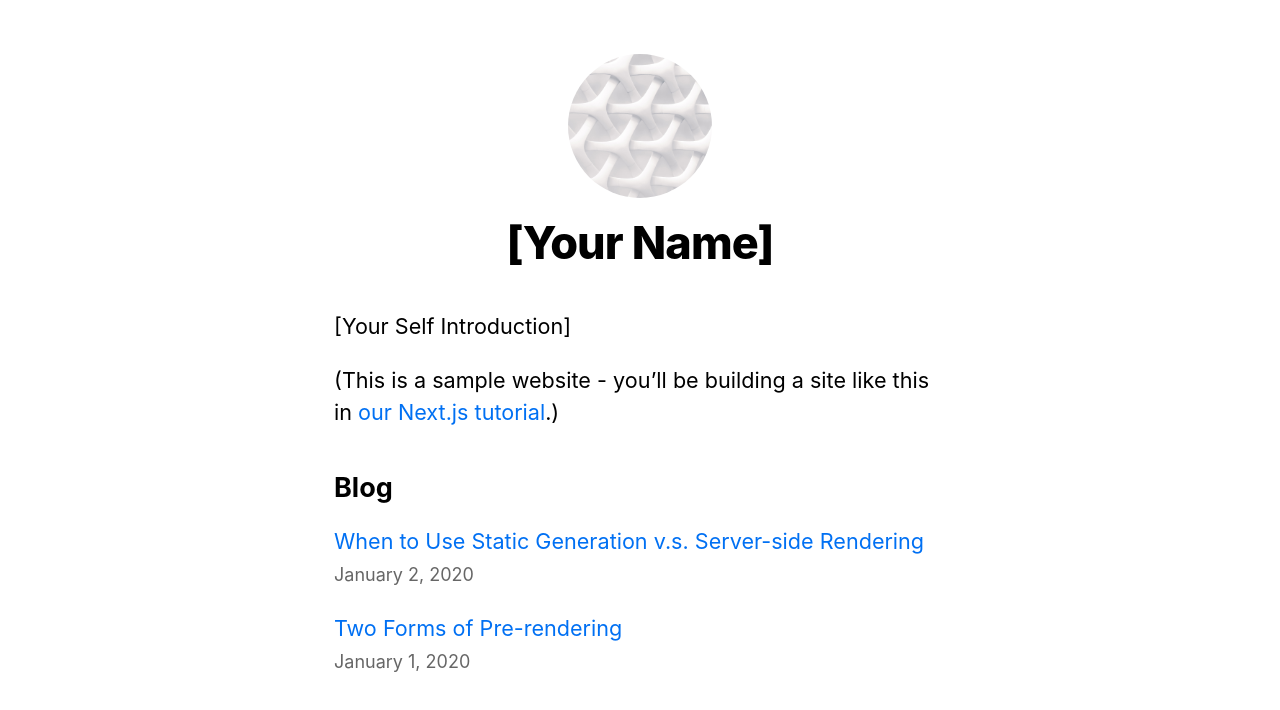
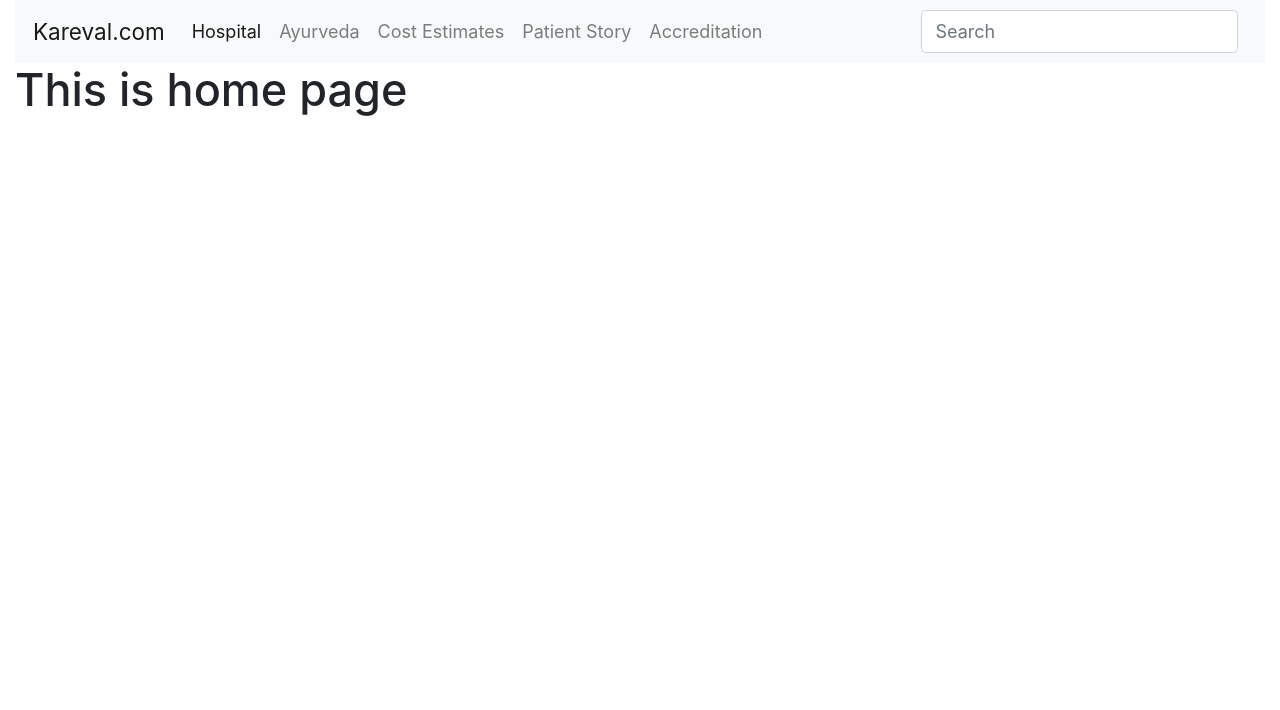
Before and after one commit to developerajendra/nextjs-typescript, a Next.js app: page / in a window 1280 px wide. Shown: the top 710 px of the page. Built offline with nearby package versions, Linux system fonts and the light colour scheme.

Commit message:
pages and route setup

```diff
--- /dev/null
+++ b/components/header/header.tsx
@@ -0,0 +1,44 @@
+import React from 'react'
+import Link from 'next/link';
+
+const Header =()=> {
+    return (
+        <div>
+            <nav className="navbar navbar-expand-lg navbar-light bg-light">
+            <Link href='/home'><a className="navbar-brand" href="#">Kareval.com</a></Link>
+                <button className="navbar-toggler" type="button" data-toggle="collapse" data-target="#navbarSupportedContent" aria-controls="navbarSupportedContent" aria-expanded="false" aria-label="Toggle navigation">
+                    <span className="navbar-toggler-icon"></span>
+                </button>
+
+                    <div className="collapse navbar-collapse" id="navbarSupportedContent">
+                        <ul className="navbar-nav mr-auto">
+                        <li className="nav-item active">
+                        <Link href='/hospital'><a className="nav-link" href="#">Hospital <span className="sr-only">(current)</span></a></Link>
+                        </li>
+                        <li className="nav-item">
+                            <a className="nav-link" href="#">Ayurveda</a>
+                        </li>
+
+                        <li className="nav-item">
+                            <a className="nav-link" href="#">Cost Estimates</a>
+                        </li>
+
+                        <li className="nav-item">
+                            <a className="nav-link" href="#">Patient Story</a>
+                        </li>
+
+                        <li className="nav-item">
+                            <a className="nav-link" href="#">Accreditation</a>
+                        </li>
+
+                        </ul>
+                        <form className="form-inline my-2 my-lg-0">
+                        <input className="form-control mr-sm-2" type="search" placeholder="Search" aria-label="Search" />
+                        </form>
+                    </div>
+                </nav>
+        </div>
+    )
+}
+
+export default Header
--- /dev/null
+++ b/components/index.ts
@@ -0,0 +1,5 @@
+import Header from './header/header';
+
+export {
+    Header
+}
--- a/components/layout.tsx
+++ b/components/layout.tsx
@@ -1,7 +1,11 @@
 import Head from 'next/head'
-import styles from './layout.module.css'
-import utilStyles from '../styles/utils.module.css'
+// import styles from './layout.module.css'
+// import utilStyles from '../styles/utils.module.css'
 import Link from 'next/link'
+
+
+
+import {Header} from './';
 
 const name = '[Your Name]'
 export const siteTitle = 'Next.js Sample Website'
@@ -14,7 +18,7 @@ export default function Layout({
   home?: boolean
 }) {
   return (
-    <div className={styles.container}>
+    <div>
       <Head>
         <link rel="icon" href="/favicon.ico" />
         <meta
@@ -29,44 +33,11 @@ export default function Layout({
         />
         <meta name="og:title" content={siteTitle} />
         <meta name="twitter:card" content="summary_large_image" />
+        <link rel="stylesheet" href="https://stackpath.bootstrapcdn.com/bootstrap/4.5.0/css/bootstrap.min.css" integrity="sha384-9aIt2nRpC12Uk9gS9baDl411NQApFmC26EwAOH8WgZl5MYYxFfc+NcPb1dKGj7Sk" />
+
       </Head>
-      <header className={styles.header}>
-        {home ? (
-          <>
-            <img
-              src="/images/profile.jpg"
-              className={`${styles.headerHomeImage} ${utilStyles.borderCircle}`}
-              alt={name}
-            />
-            <h1 className={utilStyles.heading2Xl}>{name}</h1>
-          </>
-        ) : (
-          <>
-            <Link href="/">
-              <a>
-                <img
-                  src="/images/profile.jpg"
-                  className={`${styles.headerImage} ${utilStyles.borderCircle}`}
-                  alt={name}
-                />
-              </a>
-            </Link>
-            <h2 className={utilStyles.headingLg}>
-              <Link href="/">
-                <a className={utilStyles.colorInherit}>{name}</a>
-              </Link>
-            </h2>
-          </>
-        )}
-      </header>
+      <Header/>
       <main>{children}</main>
-      {!home && (
-        <div className={styles.backToHome}>
-          <Link href="/">
-            <a>← Back to home</a>
-          </Link>
-        </div>
-      )}
     </div>
   )
 }
--- /dev/null
+++ b/next.config.js
@@ -0,0 +1,7 @@
+const withCSS = require('@zeit/next-css')
+
+module.exports = withCSS({
+  cssLoaderOptions: {
+    url: false
+  }
+});
--- a/package.json
+++ b/package.json
@@ -8,10 +8,12 @@
     "start": "next start"
   },
   "dependencies": {
+    "bootstrap": "^4.5.0",
     "date-fns": "^2.11.1",
     "gray-matter": "^4.0.2",
     "next": "9.3.5",
     "react": "16.13.1",
+    "react-bootstrap": "^1.2.2",
     "react-dom": "16.13.1",
     "remark": "^12.0.0",
     "remark-html": "^11.0.1"
--- a/pages/_app.tsx
+++ b/pages/_app.tsx
@@ -1,6 +1,7 @@
 import { AppProps } from 'next/app'
 
 import '../styles/global.css'
+import 'bootstrap/dist/css/bootstrap.min.css';
 
 export default function App({ Component, pageProps }: AppProps) {
   return <Component {...pageProps} />
--- /dev/null
+++ b/pages/home.tsx
@@ -0,0 +1,14 @@
+import React from 'react'
+
+
+import Layout from '../components/layout'
+
+function Home() {
+    return (
+        <Layout>
+            <h1>This is home page</h1>
+        </Layout>
+    )
+}
+
+export default Home
--- a/pages/index.tsx
+++ b/pages/index.tsx
@@ -5,8 +5,11 @@ import { getSortedPostsData } from '../lib/posts'
 import Link from 'next/link'
 import Date from '../components/date'
 import { GetStaticProps } from 'next'
+import Container from 'react-bootstrap/Container';
 
-export default function Home({
+import Home from './home';
+
+export default function Main({
   allPostsData
 }: {
   allPostsData: {
@@ -16,34 +19,10 @@ export default function Home({
   }[]
 }) {
   return (
-    <Layout home>
-      <Head>
-        <title>{siteTitle}</title>
-      </Head>
-      <section className={utilStyles.headingMd}>
-        <p>[Your Self Introduction]</p>
-        <p>
-          (This is a sample website - you’ll be building a site like this in{' '}
-          <a href="https://nextjs.org/learn">our Next.js tutorial</a>.)
-        </p>
-      </section>
-      <section className={`${utilStyles.headingMd} ${utilStyles.padding1px}`}>
-        <h2 className={utilStyles.headingLg}>Blog</h2>
-        <ul className={utilStyles.list}>
-          {allPostsData.map(({ id, date, title }) => (
-            <li className={utilStyles.listItem} key={id}>
-              <Link href="/posts/[id]" as={`/posts/${id}`}>
-                <a>{title}</a>
-              </Link>
-              <br />
-              <small className={utilStyles.lightText}>
-                <Date dateString={date} />
-              </small>
-            </li>
-          ))}
-        </ul>
-      </section>
-    </Layout>
+    <Container fluid>
+       <Home />
+    </Container>
+
   )
 }
 
--- a/tsconfig.json
+++ b/tsconfig.json
@@ -24,6 +24,6 @@
   "include": [
     "next-env.d.ts",
     "**/*.ts",
-    "**/*.tsx"
+    "**/*.tsx", "next.config.js"
   ]
 }
```
Also changed, not shown: pages/hospital.tsx (added, +12 -0 lines), 1 other file (tests, documents, lock files or other folders).
